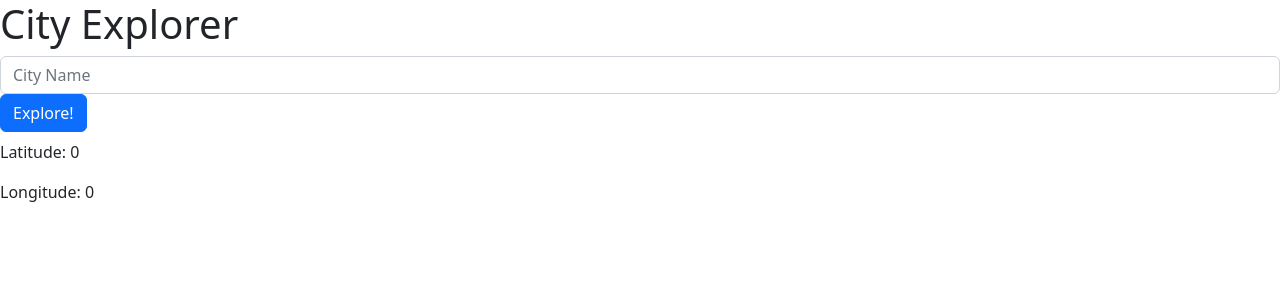
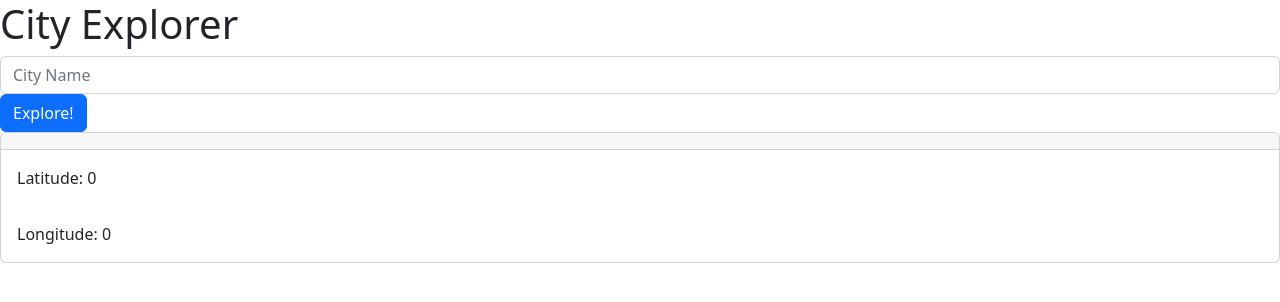
Before and after one commit to modopo/city-explorer, a React (Create React App) app: page / in a window 1280 px wide. Shown: the top 302 px of the page. Built offline with nearby package versions, Linux system fonts and the light colour scheme.

Commit message:
data in Card component in City

```diff
--- a/src/City.js
+++ b/src/City.js
@@ -1,18 +1,21 @@
 import React from 'react';
+import Card from 'react-bootstrap/Card';
 
 class City extends React.Component{
 
   render() {
     return (
-      <>
-        <h2>{this.props.data.display_name}</h2>
-        <p>Latitude: {this.props.data.latitude}</p>
-        <p>Longitude: {this.props.data.longitude}</p>
-      </>
+      <Card>
+        <Card.Header as="h2">{this.props.data.display_name}</Card.Header>
+        <Card.Body>
+          Latitude: {this.props.data.latitude}
+        </Card.Body>
+        <Card.Body>
+          Longitude: {this.props.data.longitude}
+        </Card.Body>
+      </Card>
     );
   }
-
-
 }
 
 export default City;
```
